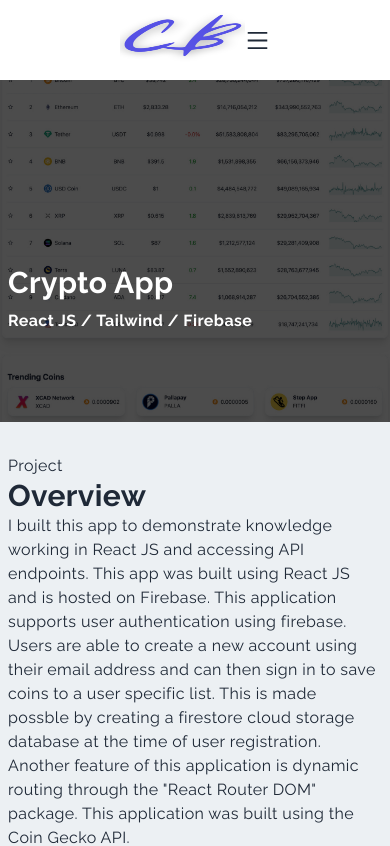
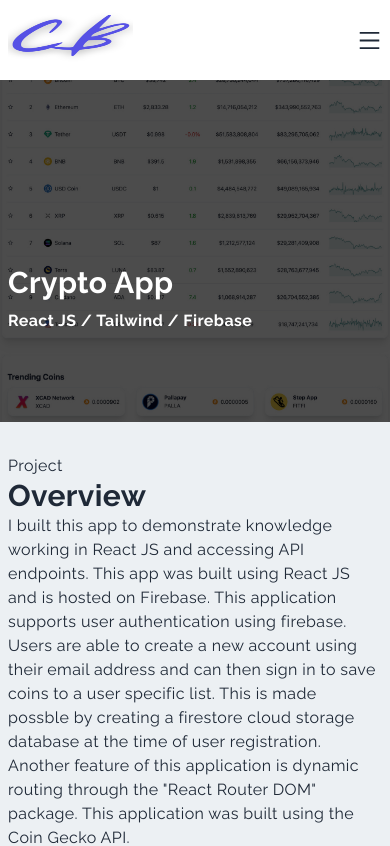
Before and after one commit to jhery-z/portfolio-vercel, a Next.js app: page /crypto in a window 390 px wide. Shown: the top 846 px of the page. Built offline with nearby package versions, Linux system fonts and the light colour scheme.

Commit message:
responsive size changes

```diff
--- a/components/Navbar.jsx
+++ b/components/Navbar.jsx
@@ -50,8 +50,8 @@
       style={{ backgroundColor: `${navBg}` }}
       className={
         shadow
-          ? 'fixed w-full px-28 h-20 shadow-xl z-[100] ease-in-out duration-300'
-          : 'fixed w-full px-28 h-20 z-[100]'
+          ? 'fixed w-full lg:px-28 h-20 shadow-xl z-[100] ease-in-out duration-300'
+          : 'fixed w-full lg:px-28 h-20 z-[100]'
       }
     >
       <div className='flex justify-between items-center w-full h-full px-2 2xl:px-16'>
--- a/components/Skills.jsx
+++ b/components/Skills.jsx
@@ -6,9 +6,8 @@
 import ReactImg from '../public/assets/skills/react.png';
 import Tailwind from '../public/assets/skills/tailwind.png';
 import Github from '../public/assets/skills/github1.png';
-import Firebase from '../public/assets/skills/firebase.png';
-import NextJS from '../public/assets/skills/nextjs.png'
-import AWS from '../public/assets/skills/aws.png';
+import Nodejs from '../public/assets/skills/node.png';
+import NextJS from '../public/assets/skills/nextjs.png';
 
 const Skills = () => {
   return (
@@ -72,10 +71,10 @@
           <div className='p-6 shadow-xl rounded-xl hover:scale-105 ease-in duration-300 bg-white'>
             <div className='grid grid-cols-2 gap-4 justify-center items-center'>
               <div className='m-auto'>
-                <Image src={Firebase} width='64px' height='64px' alt='/' />
+                <Image src={Nodejs} width='64px' height='64px' alt='/' />
               </div>
               <div className='flex flex-col items-center justify-center'>
-                <h3>Firebase</h3>
+                <h3>Node JS</h3>
               </div>
             </div>
           </div>
```
